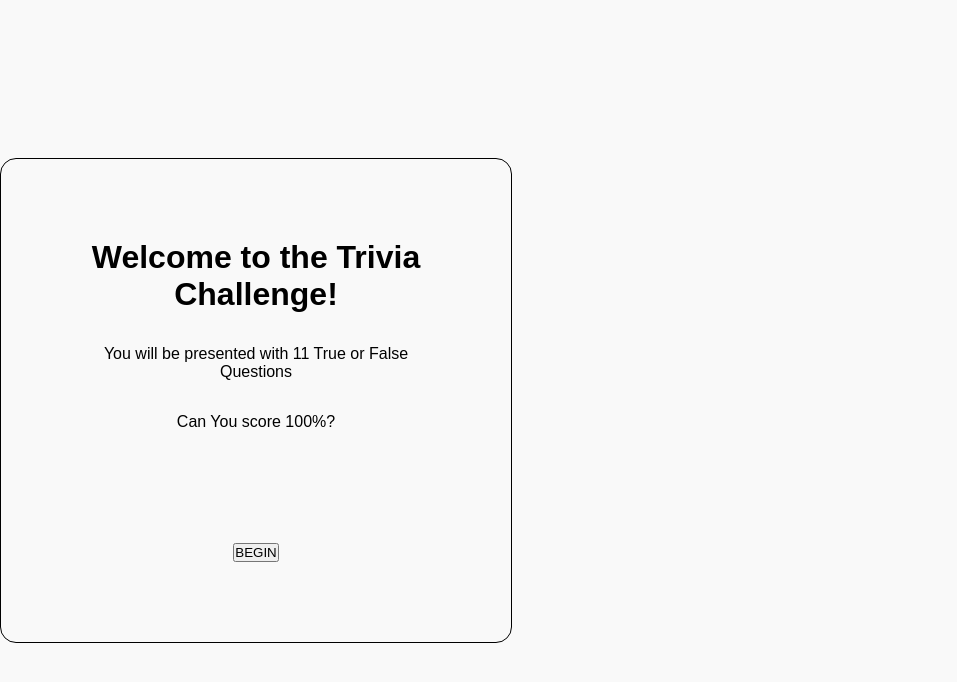
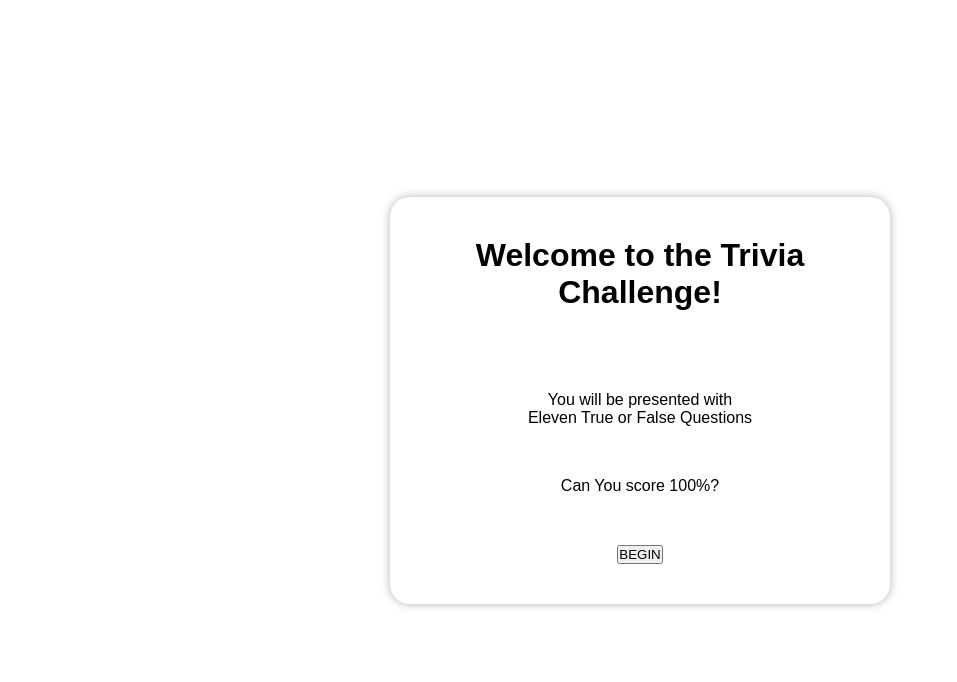
Before and after one commit to ruedalibre/eleven-question-quiz-app, a React (Create React App) app: page / in a window 1280 px wide. Shown: the top 682 px of the page, without its empty margins (0-957 px from the left). Built offline with nearby package versions, Linux system fonts and the light colour scheme.

Commit message:
styles part I

```diff
--- a/src/App.jsx
+++ b/src/App.jsx
@@ -9,18 +9,17 @@ const App = () => {
     }
 
     return (
-    <>
         <div className='main-container'>
             <div className='static-text'>
                 <h1>Welcome to the Trivia Challenge!</h1>
-                <p>You will be presented with 11 True or False Questions</p>
+                <p>You will be presented with <br />
+                Eleven True or False Questions</p>
                 <p>Can You score 100%?</p>
             </div>
-            <div>
+            <div className='button-container'>
                 <button onClick={beginQuiz}>BEGIN</button>
             </div>
         </div>
-    </>
     )
 }
 
--- a/src/index.css
+++ b/src/index.css
@@ -4,50 +4,44 @@
     box-sizing: border-box;
   }
 
-:root {
+body {
    font-size: 16px;
+   font-family: Arial, Helvetica, sans-serif;
 }
 
-body {
-background: #F9F9F9;
-min-height: 100vh;
+#root {
     display: flex;
     align-items: center;
     justify-content: center;
-font-family: 'Work Sans', sans-serif;
+    height: 100vh;
 }
 
-#root {
-width: 100%;
-}
-
-
 .main-container {
-    display: flex;
-    flex-direction: column;
-    align-items: center;
-    gap: 5rem;
-    padding: 5rem;
-    max-width: 40%;
-    min-width: 400px;
-    border: 1px solid black;
-    border-radius: 1rem;
-    max-height: 100%;
-
-
+    width: 90%;
+    max-width: 500px;
+    padding: 40px;
+    margin: 40px;
+    border-radius: 20px;
+    box-shadow: 0 0 10px rgba(0, 0, 0, 0.3);
 }
 
 .static-text {
-      display: flex;
-      flex-direction: column;
-      align-items: center;
     text-align: center;
 }
 
-  .static-text h1, p {
-      margin-bottom: 2rem;
+.static-text h1 {
+    margin-bottom: 80px;
 }
 
+.static-text p {
+    margin-bottom: 50px;
+}
+
+.button-container {
+    display: flex;
+    align-items: center;
+    justify-content: center;
+}
 
   /* @media screen and (max-width: 60rem){
     :root {
```
Also changed, not shown: src/components/QuizScreen.jsx (+9 -4 lines), src/components/QuizScreen.css (added). Lines whose indentation alone changed are shown as unchanged.
